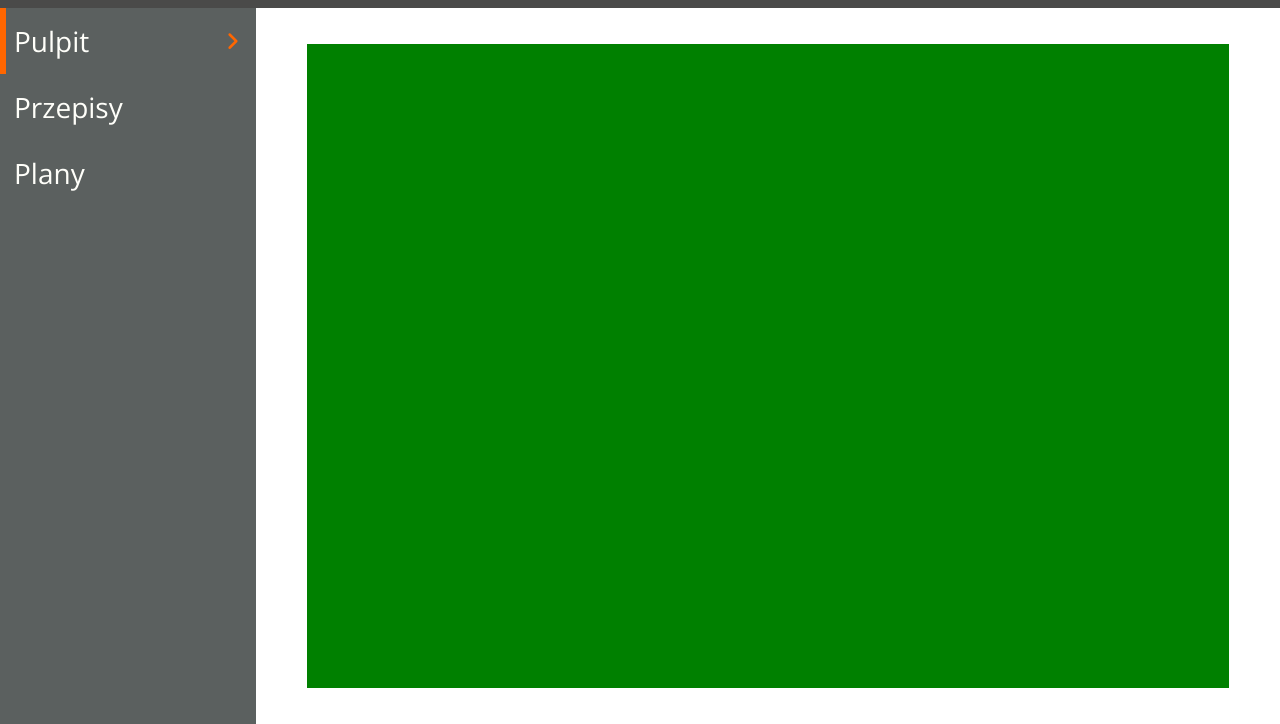
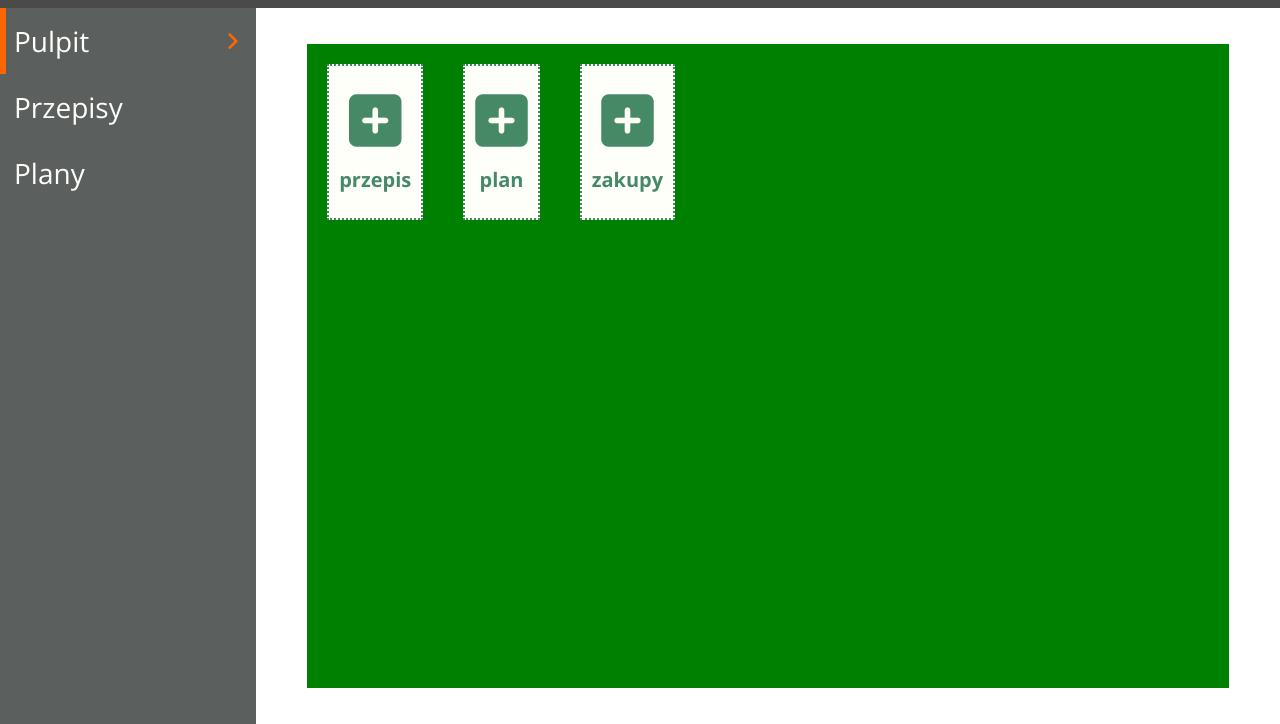
Before and after one commit to apuczka/Zaplanuj_Jedzonko, a website: page development/app.html in a window 1280 px wide. Shown: the part 76-800 px from the top of the page. Drawn offline with nearby package versions, Linux system fonts and the light colour scheme; files that its build step writes are made by us from their sources; a web font is replaced by a local one.

Commit message:
widget-add

```diff
--- a/development/app.html
+++ b/development/app.html
@@ -1,12 +1,14 @@
 <!DOCTYPE html>
 <html lang="pl" class="html--app">
 <head>
-    <meta charset="UTF-8" />
-    <meta name="viewport" content="width=device-width, initial-scale=1.0" />
-    <meta http-equiv="X-UA-Compatible" content="ie=edge" />
+    <meta charset="UTF-8"/>
+    <meta name="viewport" content="width=device-width, initial-scale=1.0"/>
+    <meta http-equiv="X-UA-Compatible" content="ie=edge"/>
     <title>Zaplanuj Jedzonko</title>
-    <link rel="stylesheet" href="./css/main.css" />
-    <link rel="stylesheet" href="https://cdnjs.cloudflare.com/ajax/libs/font-awesome/6.1.1/css/all.min.css" integrity="sha512-KfkfwYDsLkIlwQp6LFnl8zNdLGxu9YAA1QvwINks4PhcElQSvqcyVLLD9aMhXd13uQjoXtEKNosOWaZqXgel0g==" crossorigin="anonymous" referrerpolicy="no-referrer" />
+    <link rel="stylesheet" href="./css/main.css"/>
+    <link rel="stylesheet" href="https://cdnjs.cloudflare.com/ajax/libs/font-awesome/6.1.1/css/all.min.css"
+          integrity="sha512-KfkfwYDsLkIlwQp6LFnl8zNdLGxu9YAA1QvwINks4PhcElQSvqcyVLLD9aMhXd13uQjoXtEKNosOWaZqXgel0g=="
+          crossorigin="anonymous" referrerpolicy="no-referrer"/>
 </head>
 <body class="body--app">
 <header class="header--app">
@@ -34,7 +36,29 @@
     </div>
     <div class="main__main--section">
         <div class="main--section" id="desktop">
-          <div class=""
+            <div class="main--section--widget">
+                <div class="main--section--widget--add">
+                    <div class="widget--add widget-add-recipy">
+                        <a class="widget--href" href="recipes.html">
+                            <i class="fa-solid fa-square-plus --fa-inverse"></i>
+                        </a>
+                            <span>przepis</span>
+                    </div>
+                    <div class="widget--add widget-add-plan">
+                        <a class="widget--href" href="schedules.html">
+                             <i class="fa-solid fa-square-plus --fa-inverse"></i>
+                        </a>
+                        <span>plan</span>
+                    </div>
+                    <div class="widget--add widget-add-shopping">
+                        <a class="widget--href" href=".">
+
+                            <i class="fa-solid fa-square-plus --fa-inverse"></i>
+                        </a>
+                        <span>zakupy</span>
+                    </div>
+                </div>
+            </div>
             <!-- to jest sekcja Pulpit -->
         </div>
         <div class="main--section" id="regulations">
--- /dev/null
+++ b/development/scss/App/_widgetAdd.scss
@@ -0,0 +1,30 @@
+.main--section--widget {
+  display: flex;
+}
+
+.main--section--widget--add {
+  display: flex;
+
+}
+.widget--add {
+  display: flex;
+  flex-direction: column;
+  align-items: center;
+  justify-content: space-around;
+  margin: 20px;
+  padding: 25px 10px;
+  font-weight: bold;
+  color: $messTypeSuccess;
+  background-color: $backgroundScreens;
+  border: 2px dotted $messTypeSuccess;
+  font-size: 20px;
+}
+.fa-square-plus {
+  font-size: 60px;
+  margin-bottom: 15px;
+
+}
+
+.--fa-inverse {
+  color: $messTypeSuccess;
+}
--- a/development/scss/main.scss
+++ b/development/scss/main.scss
@@ -13,3 +13,4 @@
 //aplikacja
 @import 'App/appMain';
 @import 'App/appConsole';
+@import 'App/widgetAdd';
```
Lines whose indentation alone changed are shown as unchanged.
